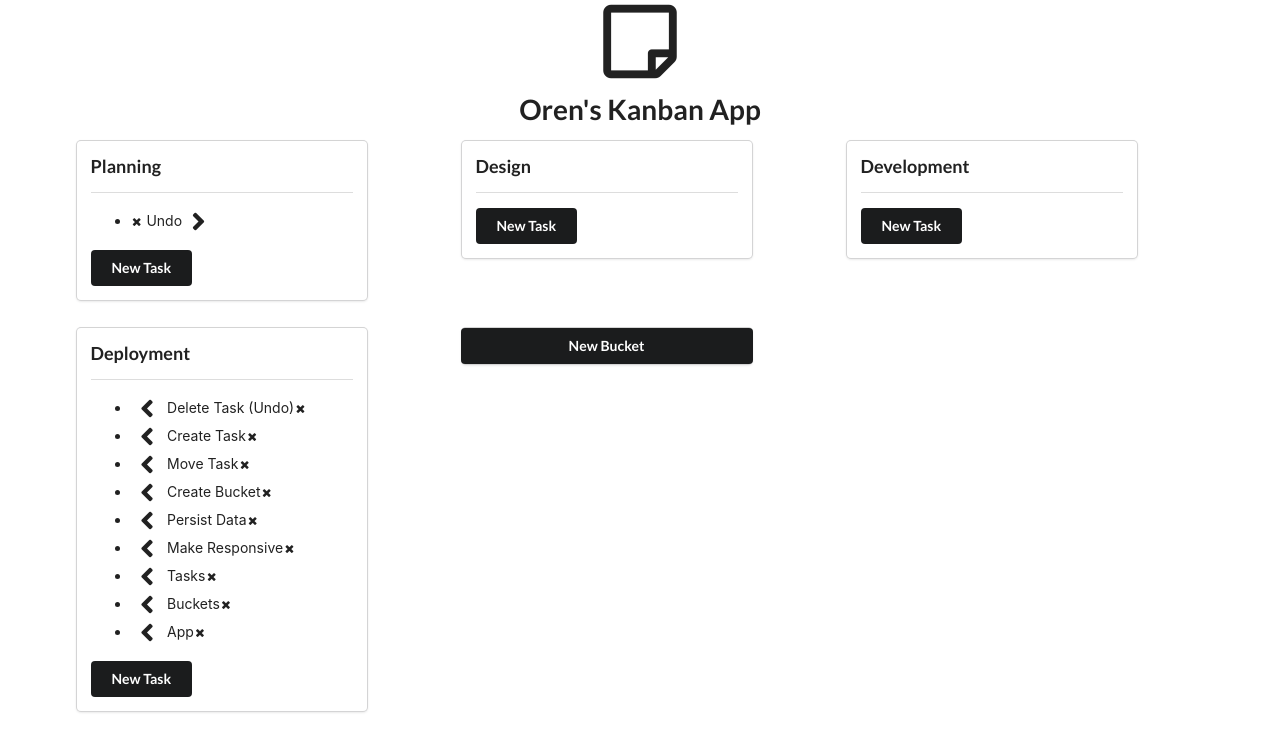
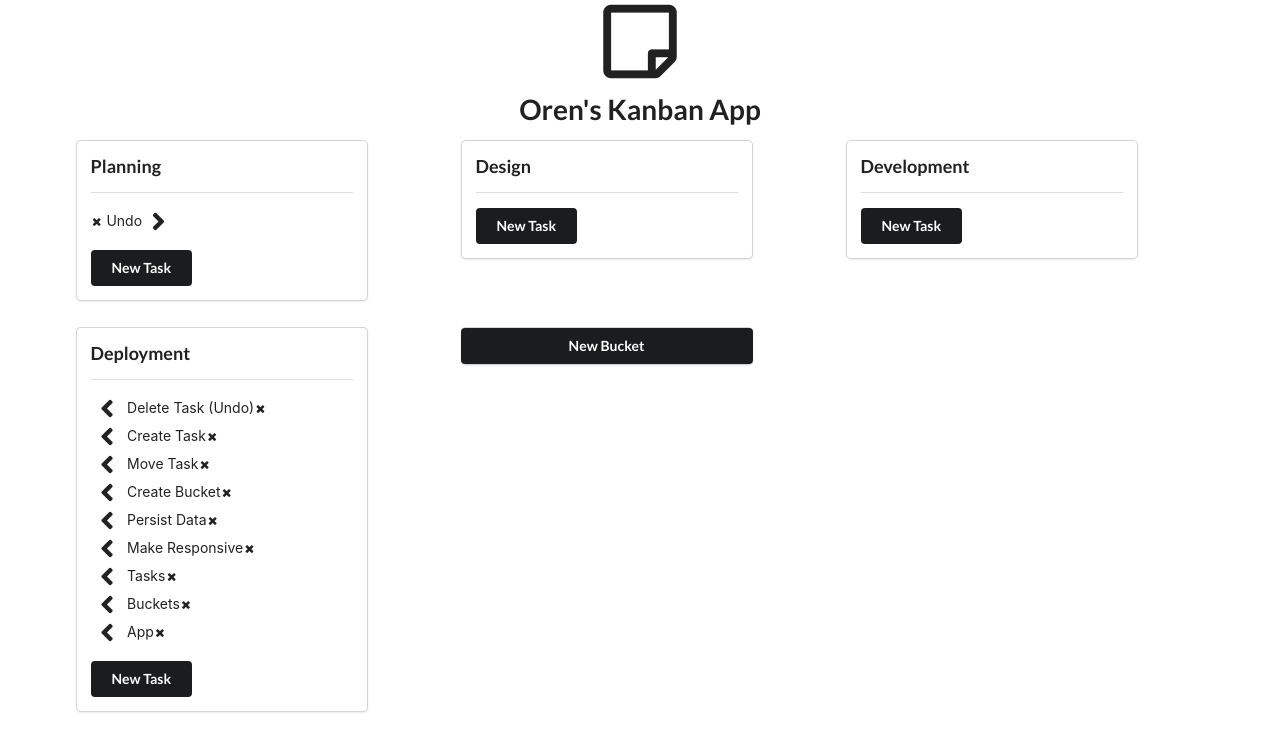
Before and after one commit to delta94/KanBanApp, a React (Create React App) app: page / in a window 1280 px wide. Shown: the top 752 px of the page. Built offline with nearby package versions, Linux system fonts and the light colour scheme.

Commit message:
Changed List Style.

```diff
--- a/src/App.js
+++ b/src/App.js
@@ -27,7 +27,9 @@ class App extends Component {
   };
 
   componentDidMount() {
-    this.hydrateStateWithLocalStorage();
+    if (!localStorage.getItem("reset")) {
+      this.hydrateStateWithLocalStorage();
+    }
     window.addEventListener(
       "beforeunload",
       this.saveStateToLocalStorage.bind(this)
--- a/src/Bucket.js
+++ b/src/Bucket.js
@@ -27,8 +27,7 @@ export default class Bucket extends Component {
         <div className="ui content">
           <h3>{name}</h3>
           <div className="ui divider" />
-
-          <ul>
+          <div class="ui list">
             {tasks.map((task, i) => {
               return (
                 <Task
@@ -40,7 +39,7 @@ export default class Bucket extends Component {
                 />
               );
             })}
-          </ul>
+          </div>
           {showTaskForm !== name ? (
             <button
               onClick={() => createNewTask(name)}
```
